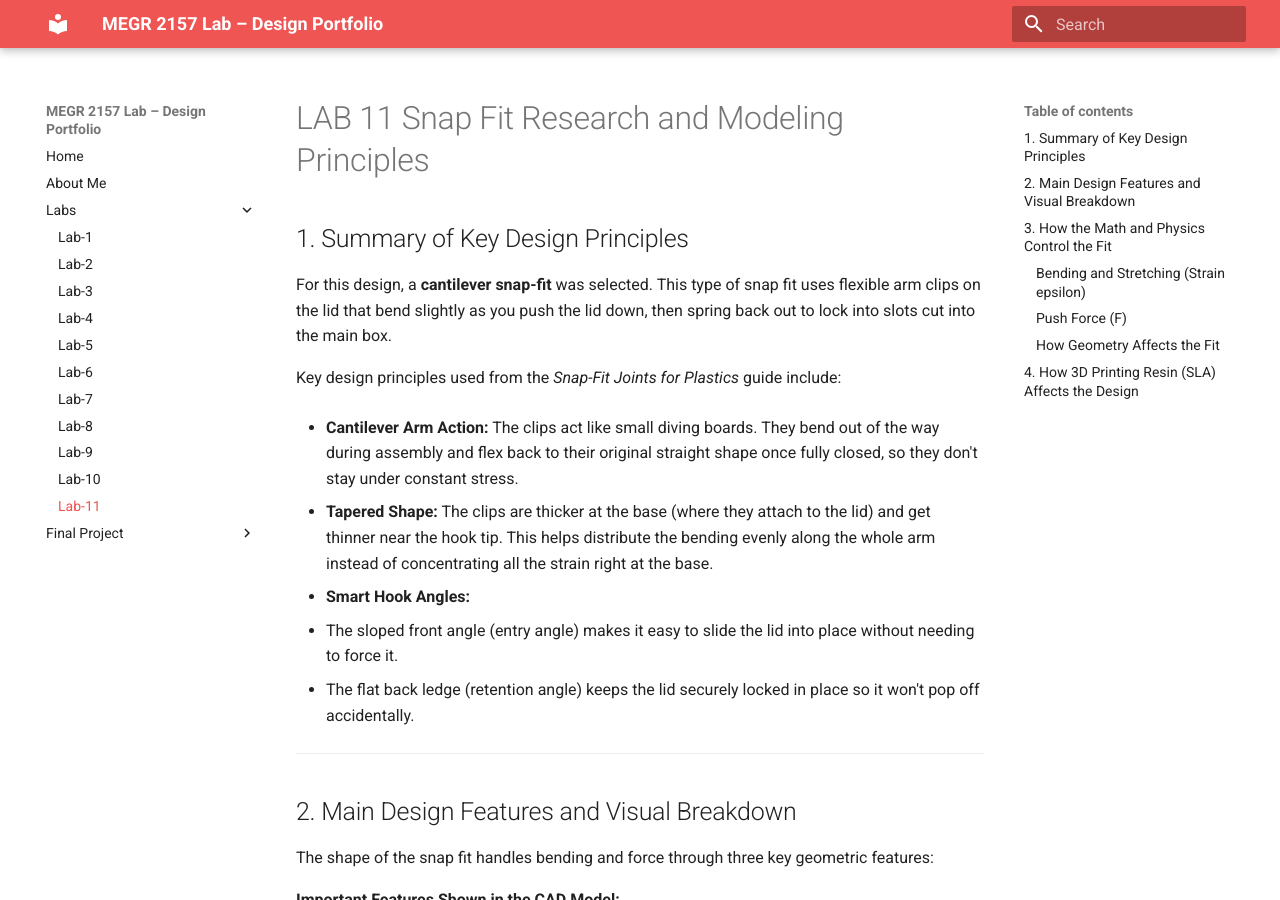
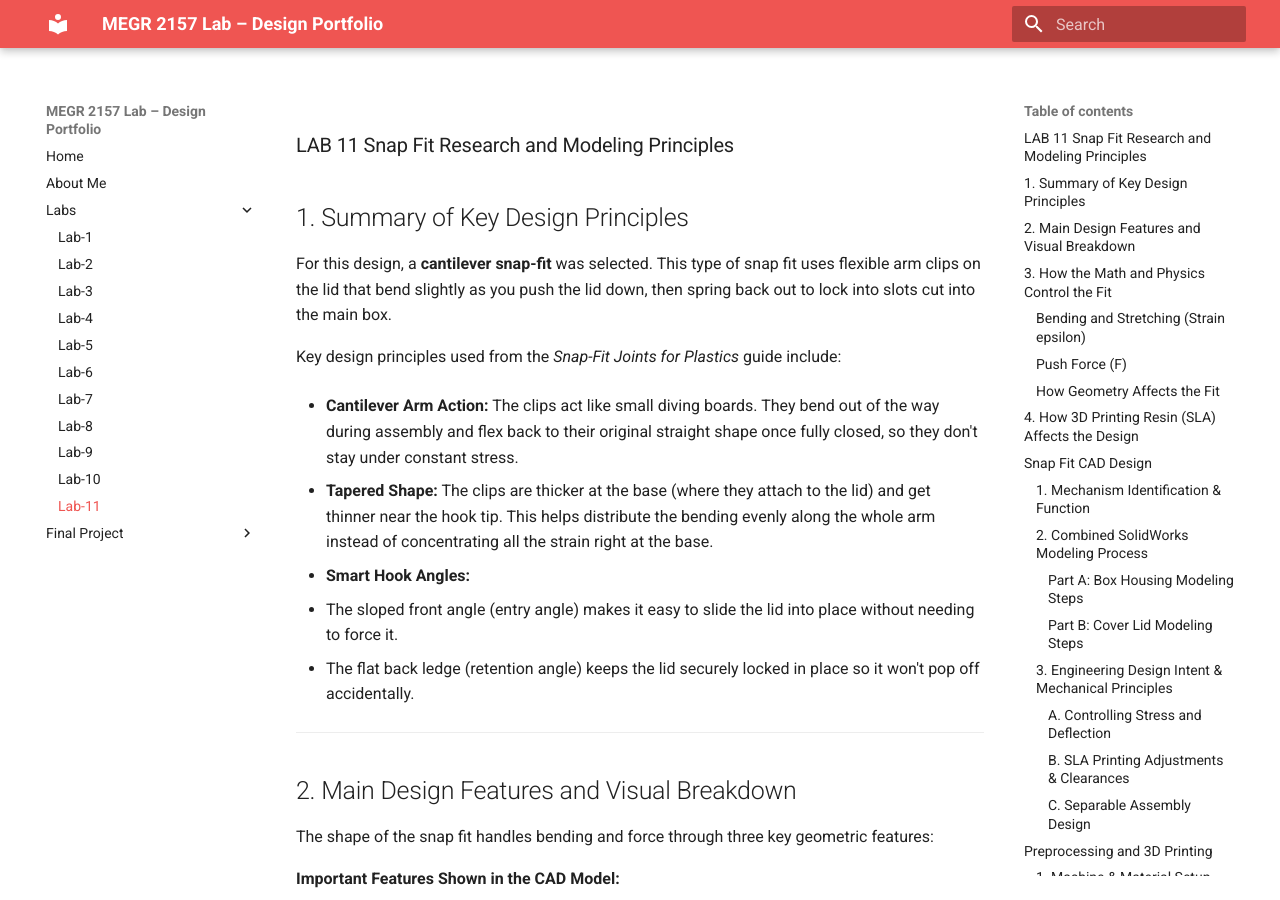
Before and after one commit to MHasan-27/Mohammad-Hasan, an MkDocs documentation site: the page built from docs/Labs/L11/index.md, in a window 1280 px wide and 900 px high. Built offline with MkDocs 1.6.1 and Material for MkDocs 9.7.7, drawn with Linux system fonts in a browser that asks for light colours.

Commit message:
Change header level for Lab 11 documentation

```diff
--- a/docs/Labs/L11/index.md
+++ b/docs/Labs/L11/index.md
@@ -1,4 +1,4 @@
-#LAB 11 Snap Fit Research and Modeling Principles
+###LAB 11 Snap Fit Research and Modeling Principles
 
 ## 1. Summary of Key Design Principles
 
```
